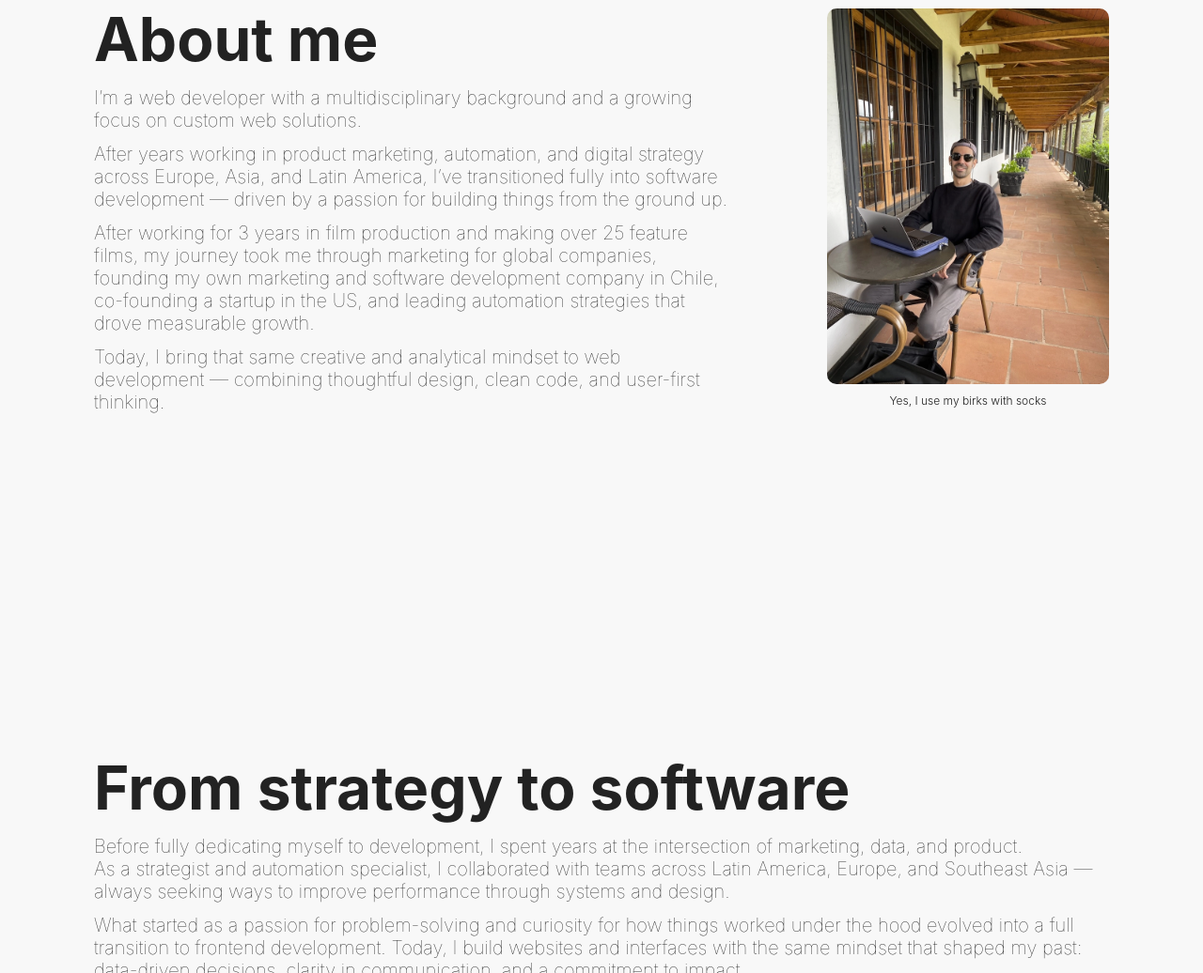
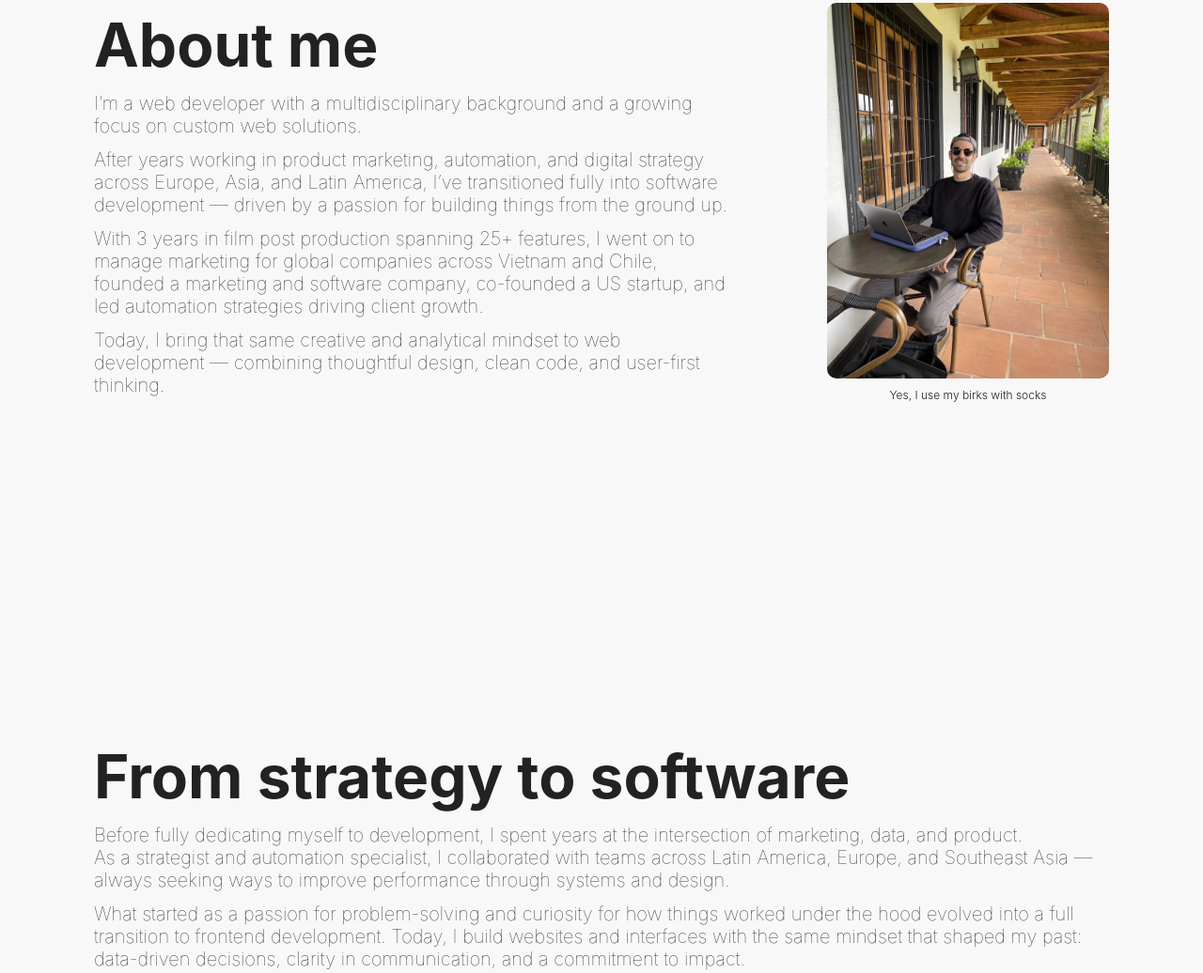
Before and after one commit to pschonffeldt/portfolio, a plain HTML site: page index.html in a window 1280 px wide. Shown: the part 1037-2073 px from the top of the page at 94% size. Drawn offline with Linux system fonts and the light colour scheme.

Commit message:
Copy update about section

```diff
--- a/index.html
+++ b/index.html
@@ -79,7 +79,7 @@
                     <h2 class="about__title">About me</h2>
                     <p class="about__description text-md text-light">I’m a web developer with a multidisciplinary background and a growing focus on custom web solutions.</p>
                     <p class="about__description text-md text-light">After years working in product marketing, automation, and digital strategy across Europe, Asia, and Latin America, I’ve transitioned fully into software development — driven by a passion for building things from the ground up.</p>
-                    <p class="about__description text-md text-light">After working for 3 years in film production and making over 25 feature films, my journey took me through marketing for global companies, founding my own marketing and software development company in Chile, co-founding a startup in the US, and leading automation strategies that drove measurable growth.</p>
+                    <p class="about__description text-md text-light">With 3 years in film post production spanning 25+ features, I went on to manage marketing for global companies across Vietnam and Chile, founded a marketing and software company, co-founded a US startup, and led automation strategies driving client growth.</p>
                     <p class="about__description text-md text-light">Today, I bring that same creative and analytical mindset to web development — combining thoughtful design, clean code, and user-first thinking.</p>
                 </div>
                 <div class="about__image">
```
